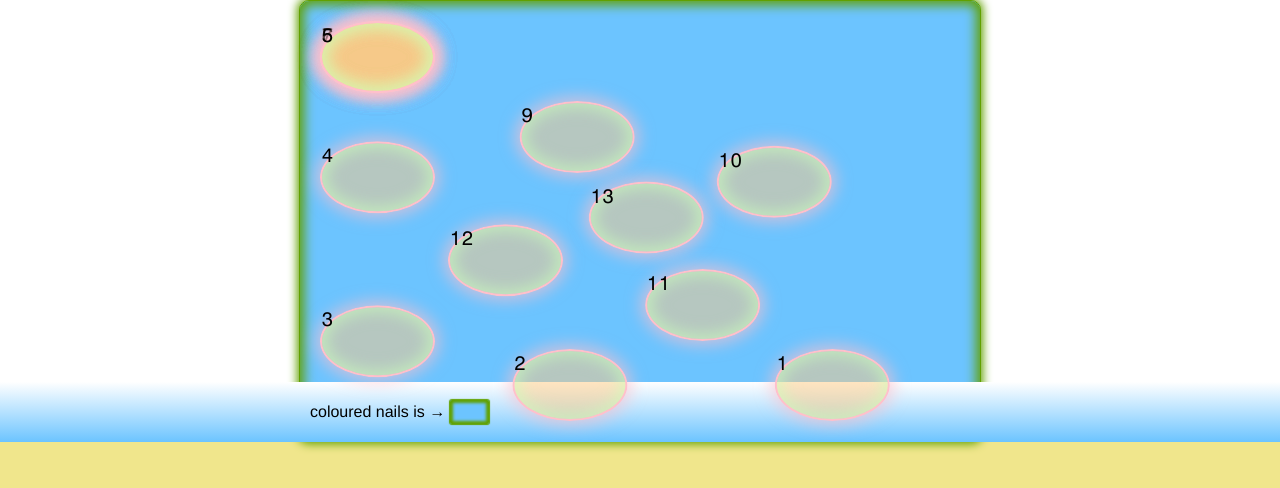
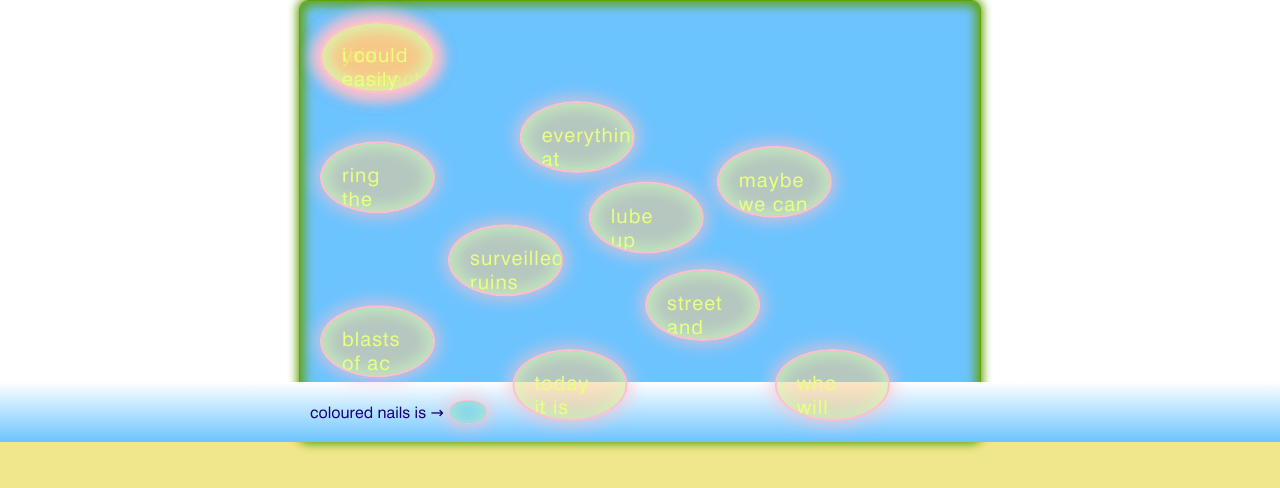
Before and after one commit to xrfg/coloured-nails, a React (Create React App) app: page /description in a window 1280 px wide. Shown: the top 488 px of the page. Built offline with nearby package versions, Linux system fonts and the light colour scheme.

Commit message:
FURTHER STYLING

```diff
--- a/src/Sass/Box.scss
+++ b/src/Sass/Box.scss
@@ -13,26 +13,22 @@ $outlineColor: rgb(0, 0, 0);
     box-shadow: 0 0 15px 5px rgba(255, 192, 203, 0.6),
       inset 0 0 15px 5px rgba(203, 255, 187, 0.6);
     position: absolute;
+    cursor: pointer;
 
-    display: flex;
-    justify-content: center;
-    align-items: center;
+    padding: 2rem;
 
-    /*   overflow: hidden; */
-    /*   text-overflow: ellipsis; */
+    /* text-overflow: ellipsis; */
+    /* white-space: nowrap; */
 
     width: 9vw;
     height: 9vh;
-    /* width: 9rem;
-  height: 9rem; */
-    /* padding: 1.6rem 1.7rem; */
 
     border-radius: 50%;
     font-size: 2rem;
-    font-family: "Geneva";
-    color: rgb(0, 0, 0); /* greenyellow */
+    font-family: "Geneva", Verdana, Tahoma, sans-serif;
+    color: #e8ff80;
     &:hover {
-      color: black;
+      color: #17007f;
       overflow: visible;
     }
     /* text-shadow: -1px -1px 0 $outlineColor, 1px -1px 0 $outlineColor,
@@ -40,10 +36,7 @@ $outlineColor: rgb(0, 0, 0);
     letter-spacing: 1px;
     text-decoration: none;
 
-    /* making the ... dots */
-    /*  white-space: nowrap;
-  overflow: hidden;
-  */
+    overflow: hidden;
   }
 
   .box-1 {
@@ -150,62 +143,18 @@ $outlineColor: rgb(0, 0, 0);
     transform: translate(0);
   }
 }
-
-/* @media (max-width: 600px) {
-  .lake .box {
-    padding: 1.6rem 0.5rem 1.6rem 1rem;
-  }
-} */
-
-/* @keyframes balls1 {
-  0% {
-    transform: translate(0);
-  }
-  25% {
-    transform: translate(0, 10px);
-  }
-  50% {
-    transform: translate(10px, 10px);
-  }
-  75% {
-    transform: translate(10px, 0);
-  }
-  100% {
-    transform: translate(0);
+@media (max-width: 1000px) {
+  .lake {
+    .box {
+      padding: 1rem;
+    }
   }
 }
-@keyframes balls2 {
-  0% {
-    transform: translate(0);
-  }
-  25% {
-    transform: translate(0, 210px);
-  }
-  50% {
-    transform: translate(210px, 210px);
-  }
-  75% {
-    transform: translate(210px, 0);
-  }
-  100% {
-    transform: translate(0);
+
+@media (max-width: 600px) {
+  .lake {
+    .box {
+      padding: 0.5rem;
+    }
   }
 }
-@keyframes balls3 {
-  0% {
-    transform: translate(0);
-  }
-  25% {
-    transform: translate(0, 410px);
-  }
-  50% {
-    transform: translate(410px, 410px);
-  }
-  75% {
-    transform: translate(410px, 0);
-  }
-  100% {
-    transform: translate(0);
-  }
-}
- */
--- a/src/Sass/Footer.scss
+++ b/src/Sass/Footer.scss
@@ -1,4 +1,11 @@
 $pulseColorTwo: rgb(97, 161, 0);
+
+@font-face {
+  font-family: "Geneva";
+  font-style: normal;
+  font-weight: 400;
+  src: local("Geneva"), url("../fonts/Geneva.ttf") format("truetype");
+}
 
 footer {
   position: absolute;
@@ -7,7 +14,7 @@ footer {
   padding: 1.8rem 3rem;
   font-size: 1.6rem;
   text-align: left;
-  font-family: "Franklin Gothic Medium", "Arial Narrow", Arial, sans-serif;
+  font-family: "Geneva", Verdana, Tahoma, sans-serif;
 }
 
 .footer-container {
@@ -17,22 +24,36 @@ footer {
 .footer-description {
   position: relative;
   text-decoration: none;
-  color: black;
+  color: #17007f;
 }
 
 .footer-screen {
   margin-left: 0.5rem;
   /* position: absolute; */
+
+  border: 1px solid pink;
+  box-shadow: 0 0 15px 5px rgba(255, 192, 203, 0.6),
+    inset 0 0 15px 5px rgba(203, 255, 187, 0.6);
+  border-radius: 50%;
+  background-color: rgba(255, 201, 130, 0.5);
+  &:hover {
+    background-color: rgba(255, 233, 204, 1);
+  }
+  &:active {
+    background-color: rgba(255, 233, 204, 1);
+  }
+
   width: 3vw;
   height: 3vh;
-  border-radius: 2px;
+  /* border-radius: 2px; */
   /* display: inline-block; */
+
   background-color: rgb(108, 196, 255);
-  animation: pulse-glow-footer 2s linear infinite;
+  /* animation: pulse-glow-footer 2s linear infinite; */
   cursor: pointer;
 }
 
-@keyframes pulse-glow-footer {
+/* @keyframes pulse-glow-footer {
   0% {
     box-shadow: 0 0 1px 1px $pulseColorTwo, inset 0 0 2px 2px $pulseColorTwo;
   }
@@ -44,4 +65,4 @@ footer {
   100% {
     box-shadow: 0 0 1px 1px $pulseColorTwo, inset 0 0 2px 2px $pulseColorTwo;
   }
-}
+} */
--- a/src/Scripts/Components/Box.js
+++ b/src/Scripts/Components/Box.js
@@ -20,6 +20,18 @@ export default function Box(props) {
 
   return (
     <Link
+      to={{
+        pathname: `/box/${id}`,
+        state: {
+          textId: id,
+          textDate: date,
+          text: text,
+          /* textObj: props.entry */
+        },
+      }}
+    >
+      <li
+        className={`box lake__${props.numberOfLake}__box box-${props.boxNum}`}
         onMouseOver={() => {
           setPlayState("paused");
           setOpacity("rgba(255, 233, 204, 1)");
@@ -33,16 +45,6 @@ export default function Box(props) {
         onClick={() => {
           setDisplay("none");
         }}
-      to={{
-        pathname: `/box/${id}`,
-        state: {
-          textId: id,
-          textDate: date,
-          text: text,
-          /* textObj: props.entry */
-        },
-      }}
-      className={`box lake__${props.numberOfLake}__box box-${props.boxNum}`}
         style={{
           animationPlayState: playState,
           /* animationDelay: props.animationDelay, */
@@ -51,7 +53,8 @@ export default function Box(props) {
           display: display,
         }}
       >
-      <span>{props.boxNum}</span>
+        {firstThreeWords}
+      </li>
     </Link>
   );
 }
--- a/src/Scripts/Components/Description.js
+++ b/src/Scripts/Components/Description.js
@@ -1,4 +1,4 @@
-import React, { useState } from "react";
+import React from "react";
 import "../../Sass/Reset.scss";
 import "../../Sass/Description.scss";
 
--- a/src/Scripts/Components/Lake.js
+++ b/src/Scripts/Components/Lake.js
@@ -25,7 +25,7 @@ export default function Lake(props) {
   }, []);
 
   return (
-    <div className={`lake__${props.lakeNumber} plane`}>
+    <ul className={`lake__${props.lakeNumber} plane`}>
       {boxNumbering.map((box, i) => {
         console.log(`${props.lakeNumber} map`);
         /* console.log(data[box]); */
@@ -40,7 +40,7 @@ export default function Lake(props) {
           />
         );
       })}
-    </div>
+    </ul>
   );
 }
 
```
Also changed, not shown: src/Scripts/Components/Footer.js (+8 -4 lines). Lines whose indentation alone changed are shown as unchanged.
